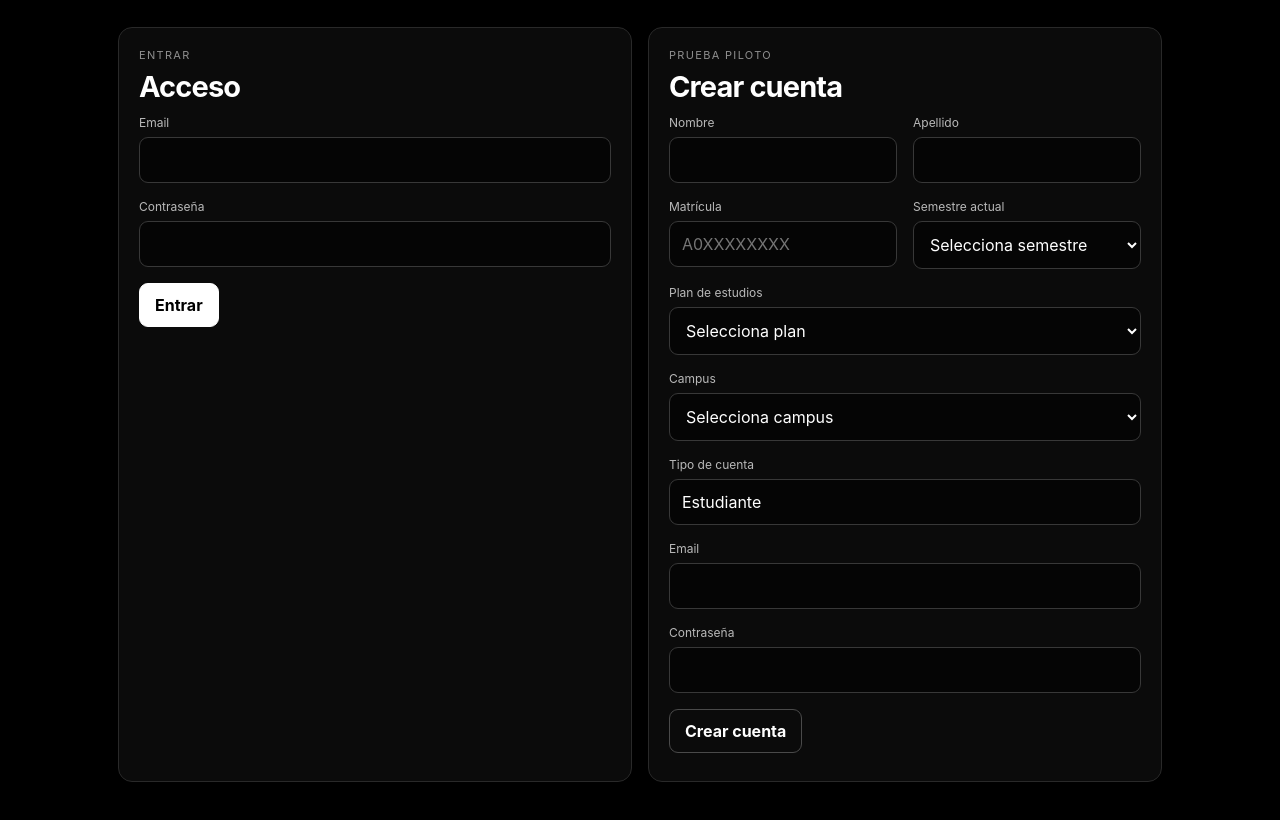
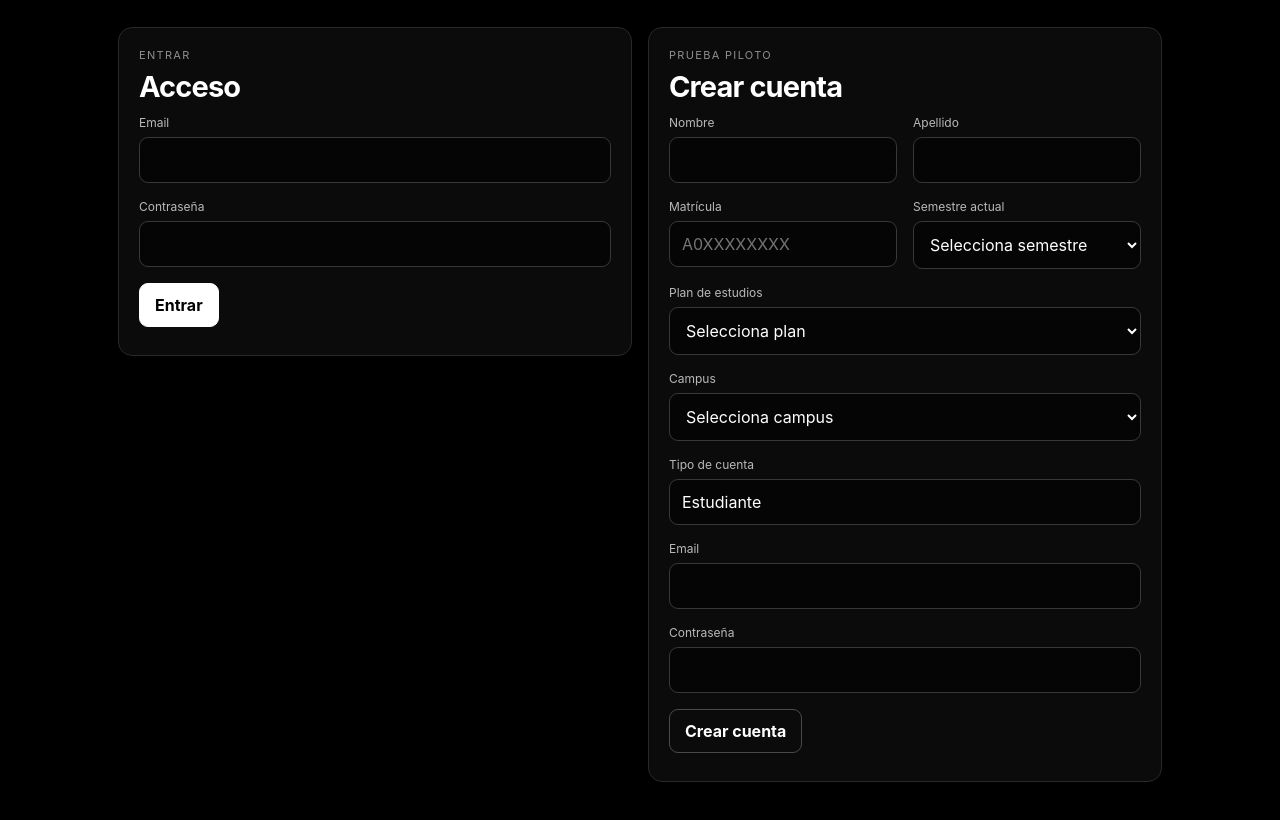
Before and after one commit to edludert/curador-ia, a website built with Vite: page index.html in a window 1280 px wide. Shown: the part 94-914 px from the top of the page. Built offline with nearby package versions, Linux system fonts and the light colour scheme; no server answers.

Commit message:
Keep login card compact on auth screen

```diff
--- a/src/styles.css
+++ b/src/styles.css
@@ -516,3 +516,10 @@ select,input,textarea{width:100%;background:#050505;color:#fff;border:1px solid
 @media(max-width:560px){
  .teacher-dashboard-metrics{grid-template-columns:1fr}
 }
+
+.auth-grid{align-items:start}
+.auth-grid>section.card:first-child{
+  align-self:start;
+  height:auto;
+  min-height:0;
+}
```
